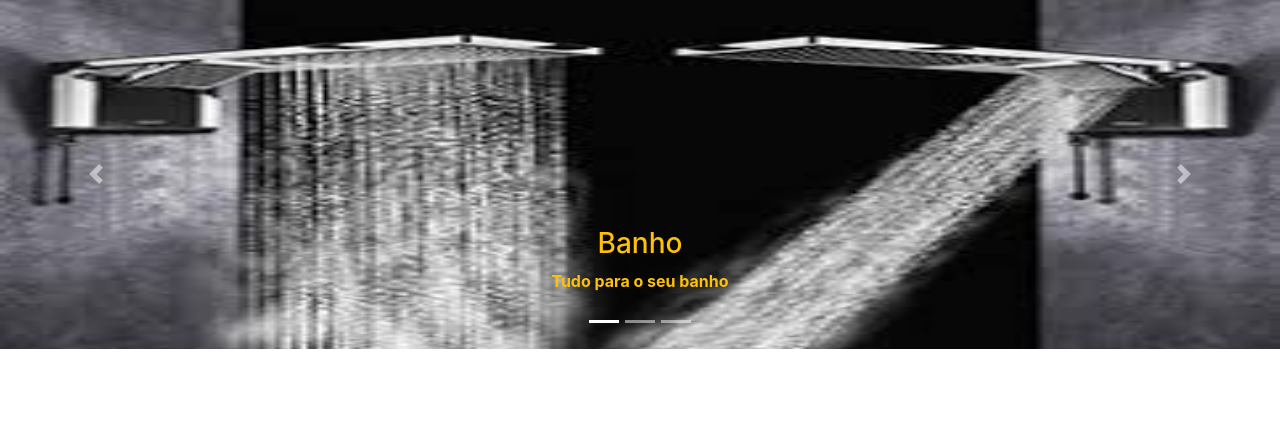
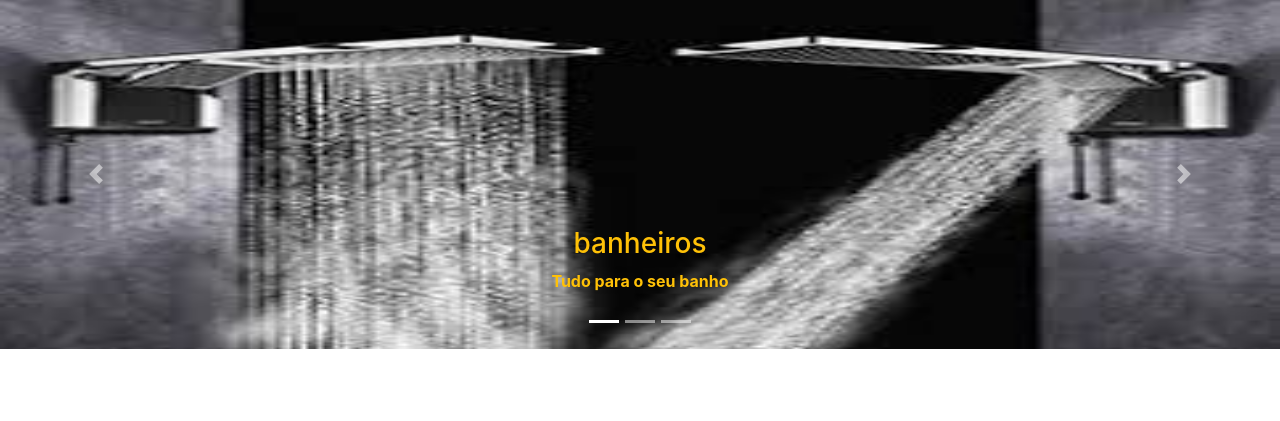
Before and after one commit to gabrielcordeiropereira/CRUD-PHP-, a PHP site: page /index.php in a window 1280 px wide. Shown: the part 161-582 px from the top of the page. Run offline with PHP 8.4, Linux system fonts and the light colour scheme; some libraries are stand-ins or nearby versions.

Commit message:
modificacao do index

```diff
--- a/view/index.php
+++ b/view/index.php
@@ -19,7 +19,7 @@ require "header.php";
     <div class="carousel-item active">
     <a href="#"><img src="../imagens/banho.jpg" alt="Chuveiro" width="100%" height="350"></a>
       <div class="carousel-caption text-warning">
-        <h3>Banho</h3>
+        <h3>banheiros</h3>
         <p><strong>Tudo para o seu banho</strong></p>
       </div>
     </div>
```
